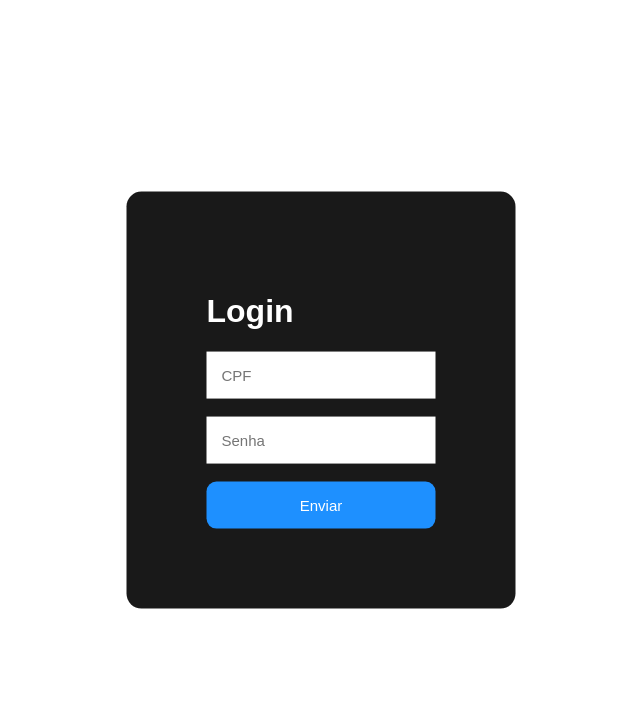
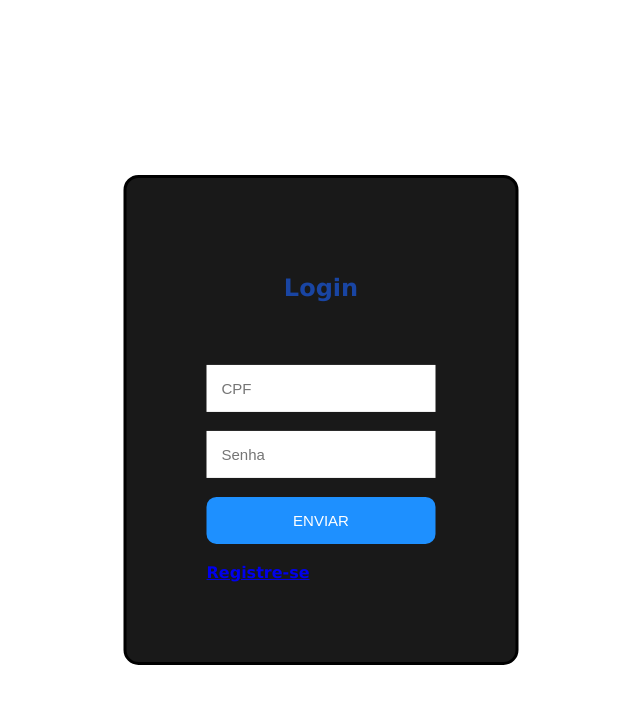
Before and after one commit to Erozinho/impacta-SPAP, a Flask app: template website/template/login.html in a window 1280 px wide. Shown: the top 704 px of the page, without its empty margins (319-959 px from the left). Run offline with Flask 3, Linux system fonts and the light colour scheme; the template is opened without the code that fills it, so the values that code supplies are empty.

Commit message:
feat: mtas coisas

```diff
--- a/db.py
+++ b/db.py
@@ -7,6 +7,10 @@
 firebase_admin.initialize_app(cred)
 
 db = firestore.client()
+
+
+cred = db.collection("users").document("11111111111").get()
+print(cred.to_dict())
 
 # testes
 
--- a/website/static/style.css
+++ b/website/static/style.css
@@ -44,15 +44,15 @@
   font-size: 13px;
 }
 
-#senha::-webkit-outer-spin-button,#senha::-webkit-inner-spin-button{
+.senha-register::-webkit-outer-spin-button,.senha-register::-webkit-inner-spin-button{
   -webkit-appearance: none;
 }
 
-#cpf::-webkit-outer-spin-button,#senha::-webkit-inner-spin-button{
+.cpf-register::-webkit-outer-spin-button,.senha-register::-webkit-inner-spin-button{
   -webkit-appearance: none;
 }
 
-#cpf,#nome,#senha{
+.cpf-register,.nome-register,.senha-register{
   width: 510px;
   margin-left: 10px;
   margin-right: 10px;
@@ -103,3 +103,40 @@
 .site-content{
     flex-grow: 1;
 }
+
+.body {
+  font-family: Arial, Helvetica, sans-serif;
+ }
+
+ .tela-login {
+  background-color: rgba(0, 0, 0, 0.9);
+  position: absolute;
+  top: 50%;
+  left: 50%;
+  transform: translate(-50%,-50%);
+  padding: 80px;
+  border-radius: 15px;
+  color: white;
+ }
+
+ .senha-login,.cpf-login {
+  padding: 15px;
+  border: none;
+  outline: none;
+  font-size: 15px;
+ }
+
+ .btn-login {
+  background-color: dodgerblue;
+  border: none;
+  padding: 15px;
+  width: 100%;
+  border-radius: 10px;
+  color: white;
+  font-size: 15px;
+ }
+
+ .btn-login:hover {
+  background-color: deepskyblue;
+  cursor: pointer;
+ }
--- a/website/template/login.html
+++ b/website/template/login.html
@@ -1,56 +1,17 @@
-<!DOCTYPE html>
-<html lang="pt-br">
-<head>
-    <meta charset="UTF-8">
-    <meta name="viewport" content="width=device-width, initial-scale=1.0">
-    <title>Tela de login</title>
-    <style>
-       body {
-        font-family: Arial, Helvetica, sans-serif;
-       }
+{% extends "base.html" %}
 
-       div {
-        background-color: rgba(0, 0, 0, 0.9);
-        position: absolute;
-        top: 50%;
-        left: 50%;
-        transform: translate(-50%,-50%);
-        padding: 80px;
-        border-radius: 15px;
-        color: white;
-       }
+{% block conteudo %}
 
-       input {
-        padding: 15px;
-        border: none;
-        outline: none;
-        font-size: 15px;
-       }
-
-       button {
-        background-color: dodgerblue;
-        border: none;
-        padding: 15px;
-        width: 100%;
-        border-radius: 10px;
-        color: white;
-        font-size: 15px;
-       }
-
-       button:hover {
-        background-color: deepskyblue;
-        cursor: pointer;
-       }
-    </style>
-</head>
-<body>
-    <div class="tela-login">
+<div class="body">
+    <form class="tela-login">
         <h1>Login</h1>
-        <input type="text" placeholder="CPF">
+        <input id="cpf" class="cpf-login" type="text" placeholder="CPF">
         <br><br>
-        <input type="password" placeholder="Senha">
+        <input id="password" class="senha-login" type="password" placeholder="Senha">
         <br><br>
-        <button>Enviar</button>
-    </div>
-</body>
-</html>
+        <input class="btn-login" type="submit" value="ENVIAR">
+        <br><br>
+        <a href="http://127.0.0.1:5000/register">Registre-se</a>
+    </form>
+</div><br>
+{% endblock %}
--- a/website/template/registrar.html
+++ b/website/template/registrar.html
@@ -9,13 +9,13 @@
 
       <h2>CRIE SUA CONTA</h2>
 
-      <label class="nome" for="nome">Nome completo:</label><br>
+      <label class="nome-register" for="nome">Nome completo:</label><br>
       <input type="text" id="nome" name="nome" required><br>
 
-      <label class="cpf" for="cpf">CPF:</label><br>
+      <label class="cpf-register" for="cpf">CPF:</label><br>
       <input type="text" id="cpf" name="cpf" placeholder="Somente números" pattern="[0-9]{11}" required>
 
-      <label class="senha" for="senha">Senha:</label><br>
+      <label class="senha-register" for="senha">Senha:</label><br>
       <input type="password" id="senha" name="senha" required><br>
 
       <div class="bcentral">
```
Also changed, not shown: website/page.py (+19 -0 lines).
